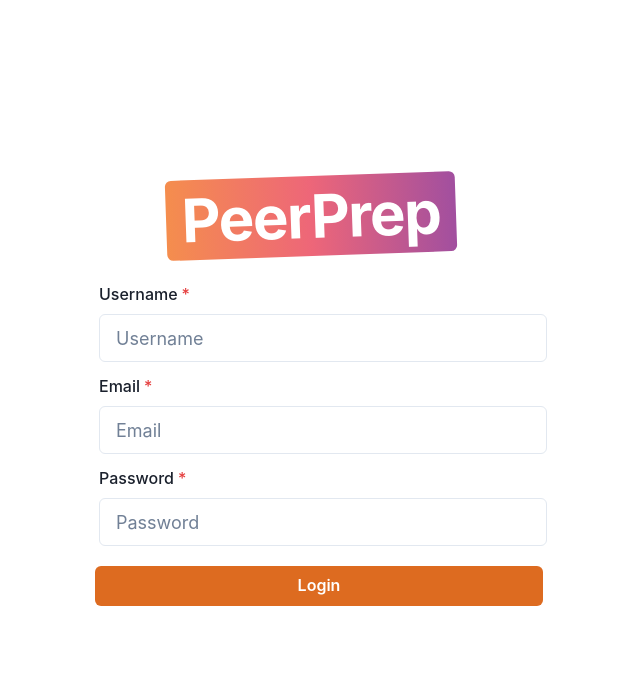
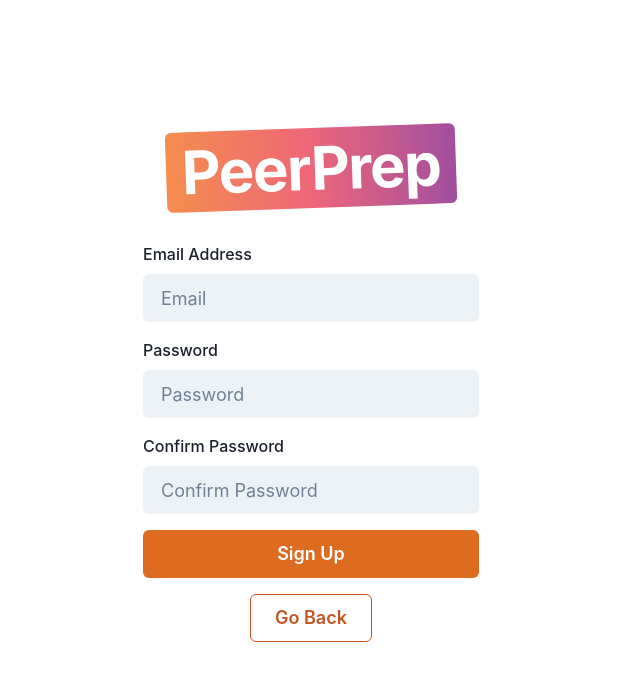
Before and after one commit to CS3219-AY2324S1/ay2324s1-course-assessment-g24, a React (Vite) app in the folder frontend/: page /signup in a window 1280 px wide. Shown: the top 680 px of the page, without its empty margins (329-969 px from the left). Built offline with nearby package versions, Linux system fonts and the light colour scheme.

Commit message:
add basic state management and complete sign up and login forms

```diff
--- a/frontend/package.json
+++ b/frontend/package.json
@@ -15,11 +15,13 @@
     "@chakra-ui/react": "^2.8.1",
     "@emotion/react": "^11.11.1",
     "@emotion/styled": "^11.11.0",
+    "formik": "^2.4.5",
     "framer-motion": "^10.16.4",
     "prettier": "^3.0.3",
     "react": "^18.2.0",
     "react-dom": "^18.2.0",
-    "react-router-dom": "^6.16.0"
+    "react-router-dom": "^6.16.0",
+    "yup": "^1.2.0"
   },
   "devDependencies": {
     "@trivago/prettier-plugin-sort-imports": "^4.2.0",
--- a/frontend/src/components/LinkButton.tsx
+++ b/frontend/src/components/LinkButton.tsx
@@ -1,20 +1,20 @@
-import {
-  Button,
-  Link,
-} from "@chakra-ui/react";
+import { Box, Button, Link } from "@chakra-ui/react";
 
 const LinkButton = ({
   link,
   size,
   content,
+  width = "full",
   variant = "solid",
 }: {
   link: string;
   size: string;
   content: string;
+  width?: string,
   variant?: string;
 }) => {
   return (
+    <Box width={width}>
       <Link
         href={link}
         textDecoration={"none"}
@@ -24,6 +24,8 @@ const LinkButton = ({
           {content}
         </Button>
       </Link>
+    </Box>
+
   );
 };
 
--- a/frontend/src/index.css
+++ b/frontend/src/index.css
@@ -47,7 +47,7 @@ button {
 @media (prefers-color-scheme: light) {
   :root {
     color: #213547;
-    background-color: #ffffff;
+    background-color: #f0f0f0;
   }
 
   button {
--- a/frontend/src/pages/LoginPage.tsx
+++ b/frontend/src/pages/LoginPage.tsx
@@ -1,33 +1,29 @@
 import {
   AbsoluteCenter,
   Box,
+  Button,
   FormControl,
+  FormErrorMessage,
   FormLabel,
   Input,
-  Button
+  VStack,
 } from "@chakra-ui/react";
+import { Field, Formik } from "formik";
+import { object, string } from "yup";
 
 import PeerPrepLogo from "../components/PeerPrepLogo";
+import LinkButton from "../components/LinkButton";
 
-import { useState } from "react";
-
-interface IUser {
-  username: string;
-  email: string;
-  password: string;
-};
+const loginValidation = object().shape({
+  email: string()
+    .required("Valid Email Required")
+    .email("Valid Email Required"),
+  password: string()
+    .min(8, "Password length cannot be smaller than 8")
+    .required("Required"),
+});
 
 const LoginPage = () => {
-  // const [user, setUser] = useState<IUser|null>(null);
-
-  // const handleChange = ({ name, value }: { name: string, value: string }) => {
-  // }
-
-  const handleSubmit = (e: React.FormEvent<HTMLFormElement>) => {
-    e.preventDefault();
-    console.log(e.target);
-  }
-
   return (
     <>
       <Box w={"100dvw"} h={"100dvh"}>
@@ -35,38 +31,62 @@ const LoginPage = () => {
           <Box mb={5}>
             <PeerPrepLogo />
           </Box>
-          <Box px={5} py={1} borderRadius={5}>
-          <Box as={"form"} mt={2} w={"md"} onSubmit={handleSubmit}>
-            <FormControl isRequired m={3}>
-              <FormLabel>Email</FormLabel>
-              <Input
-                backgroundColor={"white"}
+          <Box bg="white" p={6} rounded={"md"} w={"sm"}>
+            <Formik
+              initialValues={{
+                email: "",
+                password: "",
+              }}
+              onSubmit={(values) => {
+                alert(JSON.stringify(values, null, 2));
+              }}
+              validationSchema={loginValidation}
+            >
+              {({ handleSubmit, errors, touched }) => (
+                <Box as={"form"} onSubmit={handleSubmit}>
+                  <VStack spacing={4} align="flex-start">
+                    <FormControl>
+                      <FormLabel htmlFor={"email"}>Email Address</FormLabel>
+                      <Field
+                        as={Input}
+                        id="email"
+                        name="email"
+                        type="email"
+                        variant="filled"
+                        size={"lg"}
                         placeholder={"Email"}
-                type={"email"}
-                size={"lg"}
-                // onChange={(e) => handleChange(e.target)}
                       />
                     </FormControl>
-            <FormControl isRequired m={3}>
-              <FormLabel>Password</FormLabel>
-              <Input
-                backgroundColor={"white"}
+                    <FormControl
+                      isInvalid={!!errors.password && touched.password}
+                    >
+                      <FormLabel htmlFor={"password"}>Password</FormLabel>
+                      <Field
+                        as={Input}
+                        id="password"
+                        name="password"
+                        type="password"
+                        variant="filled"
+                        size={"lg"}
                         placeholder={"Password"}
-                type={"password"}
-                size={"lg"}
                       />
+                      <FormErrorMessage>{errors.password}</FormErrorMessage>
                     </FormControl>
                     <Button
                       loadingText={"Logging in..."}
-              width={"100%"}
+                      width={"full"}
                       variant={"solid"}
                       colorScheme={"orange"}
-              m={2}
                       type={"submit"}
+                      size={"lg"}
                     >
                       Login
                     </Button>
+                    <LinkButton link={"/"} width={"full"} size={"lg"} content={"Go Back"} variant={"outline"} />
+                  </VStack>
                 </Box>
+              )}
+            </Formik>
           </Box>
         </AbsoluteCenter>
       </Box>
@@ -74,7 +94,4 @@ const LoginPage = () => {
   );
 };
 
-// form box
-// form
-
 export default LoginPage;
--- a/frontend/src/pages/SignUpPage.tsx
+++ b/frontend/src/pages/SignUpPage.tsx
@@ -1,13 +1,29 @@
 import {
   AbsoluteCenter,
   Box,
+  Button,
   FormControl,
   FormLabel,
   Input,
-  Button,
+  VStack,
+  FormErrorMessage,
 } from "@chakra-ui/react";
+import { Field, Formik } from "formik";
+import { object, string, ref } from "yup";
 
 import PeerPrepLogo from "../components/PeerPrepLogo";
+import LinkButton from "../components/LinkButton";
+
+const signUpValidation = object().shape({
+  email: string()
+    .required("Valid Email Required")
+    .email("Valid Email Required")
+    .required("Required"),
+  password: string().min(8, "Password length cannot be smaller than 8").required("Required"),
+  confirmPassword: string()
+    .required("Please confirm your password")
+    .oneOf([ref("password")], "Passwords do not match"),
+});
 
 const SignUpPage = () => {
   return (
@@ -17,46 +33,78 @@ const SignUpPage = () => {
           <Box mb={5}>
             <PeerPrepLogo />
           </Box>
-          <Box px={5} py={1} borderRadius={5}>
-          <Box as={"form"} mt={2} w={"md"}>
-            <FormControl isRequired m={3}>
-              <FormLabel>Username</FormLabel>
-              <Input
-                backgroundColor={"white"}
-                placeholder={"Username"}
-                type={"text"}
+          <Box bg="white" p={6} rounded={"md"} w={"sm"}>
+            <Formik
+              initialValues={{
+                email: "",
+                password: "",
+                confirmPassword: "",
+              }}
+              onSubmit={(values) => {
+                alert(JSON.stringify(values, null, 2));
+              }}
+              validationSchema={signUpValidation}
+            >
+              {({ handleSubmit, errors, touched }) => (
+                <Box as={"form"} onSubmit={handleSubmit}>
+                  <VStack spacing={4} align="flex-start">
+                    <FormControl>
+                      <FormLabel htmlFor={"email"}>Email Address</FormLabel>
+                      <Field
+                        as={Input}
+                        id="email"
+                        name="email"
+                        type="email"
+                        variant="filled"
                         size={"lg"}
+                        placeholder={"Email"}
                       />
                     </FormControl>
-            <FormControl isRequired m={3}>
-              <FormLabel>Email</FormLabel>
-              <Input
-                backgroundColor={"white"}
-                placeholder={"Email"}
-                type={"email"}
+                    <FormControl
+                      isInvalid={!!errors.password && touched.password}
+                    >
+                      <FormLabel htmlFor={"password"}>Password</FormLabel>
+                      <Field
+                        as={Input}
+                        id="password"
+                        name="password"
+                        type="password"
+                        variant="filled"
                         size={"lg"}
+                        placeholder={"Password"}
                       />
+                      <FormErrorMessage>{errors.password}</FormErrorMessage>
                     </FormControl>
-            <FormControl isRequired m={3}>
-              <FormLabel>Password</FormLabel>
-              <Input
-                backgroundColor={"white"}
-                placeholder={"Password"}
-                type={"password"}
+                    <FormControl
+                      isInvalid={!!errors.confirmPassword && touched.confirmPassword}
+                    >
+                      <FormLabel htmlFor={"password"}>Confirm Password</FormLabel>
+                      <Field
+                        as={Input}
+                        id="confirmPassword"
+                        name="confirmPassword"
+                        type="password"
+                        variant="filled"
                         size={"lg"}
+                        placeholder={"Confirm Password"}
                       />
+                      <FormErrorMessage>{errors.confirmPassword}</FormErrorMessage>
                     </FormControl>
                     <Button
                       loadingText={"Logging in..."}
-              width={"100%"}
+                      width={"full"}
                       variant={"solid"}
                       colorScheme={"orange"}
                       type={"submit"}
-              m={2}
+                      size={"lg"}
                     >
-              Login
+                      Sign Up
                     </Button>
+                    <LinkButton link={"/"} width={"full"} size={"lg"} content={"Go Back"} variant={"outline"} />
+                  </VStack>
                 </Box>
+              )}
+            </Formik>
           </Box>
         </AbsoluteCenter>
       </Box>
```
Also changed, not shown: frontend/src/components/HeadingWithGradient.tsx (+9 -12 lines), frontend/src/pages/HomePage.tsx (+8 -3 lines), 1 other file (tests, documents, lock files or other folders). Lines whose indentation alone changed are shown as unchanged.
